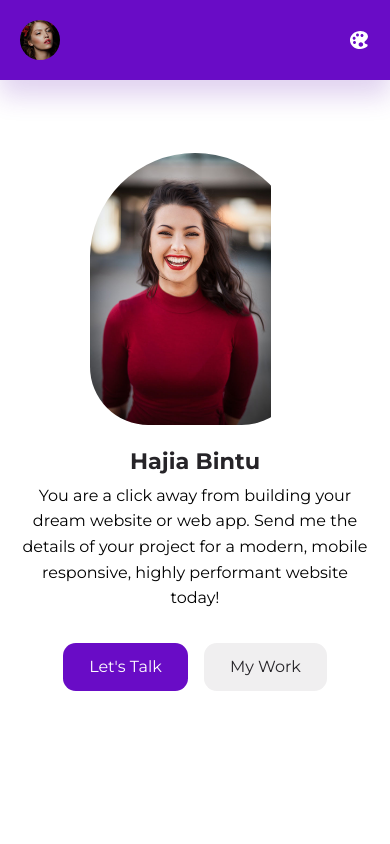
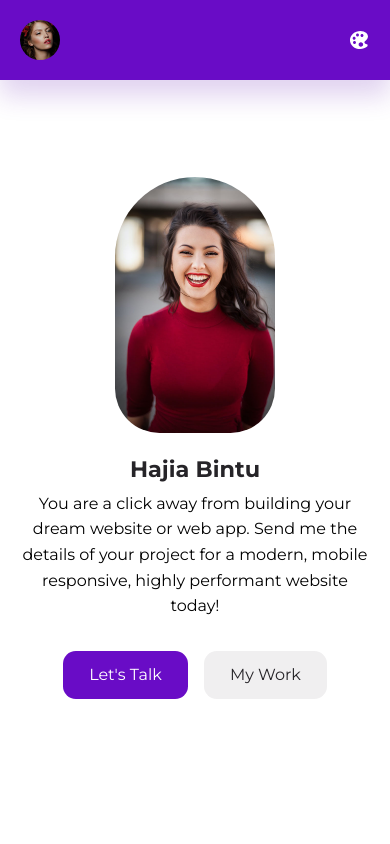
Before and after one commit to rasyedrenaldi/portfolioMe, a React (Create React App) app: page / in a window 390 px wide. Shown: the top 844 px of the page. Built offline with nearby package versions, Linux system fonts and the light colour scheme.

Commit message:
adjust media queries header

```diff
--- a/src/sections/header/header.css
+++ b/src/sections/header/header.css
@@ -63,7 +63,7 @@
 /* MEDIA QUERIES (tablets) */
 @media screen and (max-width: 1024px) {
   header {
-    margin-top: 0;
+    margin-top: 1rem;
     height: 100vh;
   }
 }
@@ -71,8 +71,8 @@
 /* MEDIA QUERIES (tablets) */
 @media screen and (max-width: 600px) {
   .header__profile {
-    width: 14rem;
-    height: 17rem;
+    width: 10rem;
+    height: 16rem;
     max-width: 60%;
     max-height: 35vh;
   }
```
